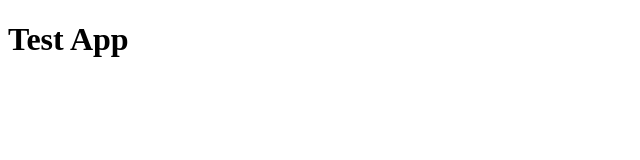
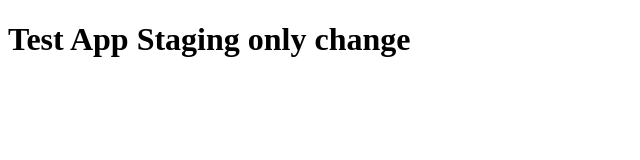
Before and after one commit to jmsherry/c10-app, a website: page public/index.html in a window 1280 px wide. Shown: the whole page, without its empty margins (0-640 px from the left). Drawn offline with Linux system fonts and the light colour scheme.

Commit message:
staging change

```diff
--- a/public/index.html
+++ b/public/index.html
@@ -7,6 +7,6 @@
   <title>Test App</title>
 </head>
 <body>
-  <h1>Test App</h1>
+  <h1>Test App Staging only change</h1>
 </body>
 </html>
```
